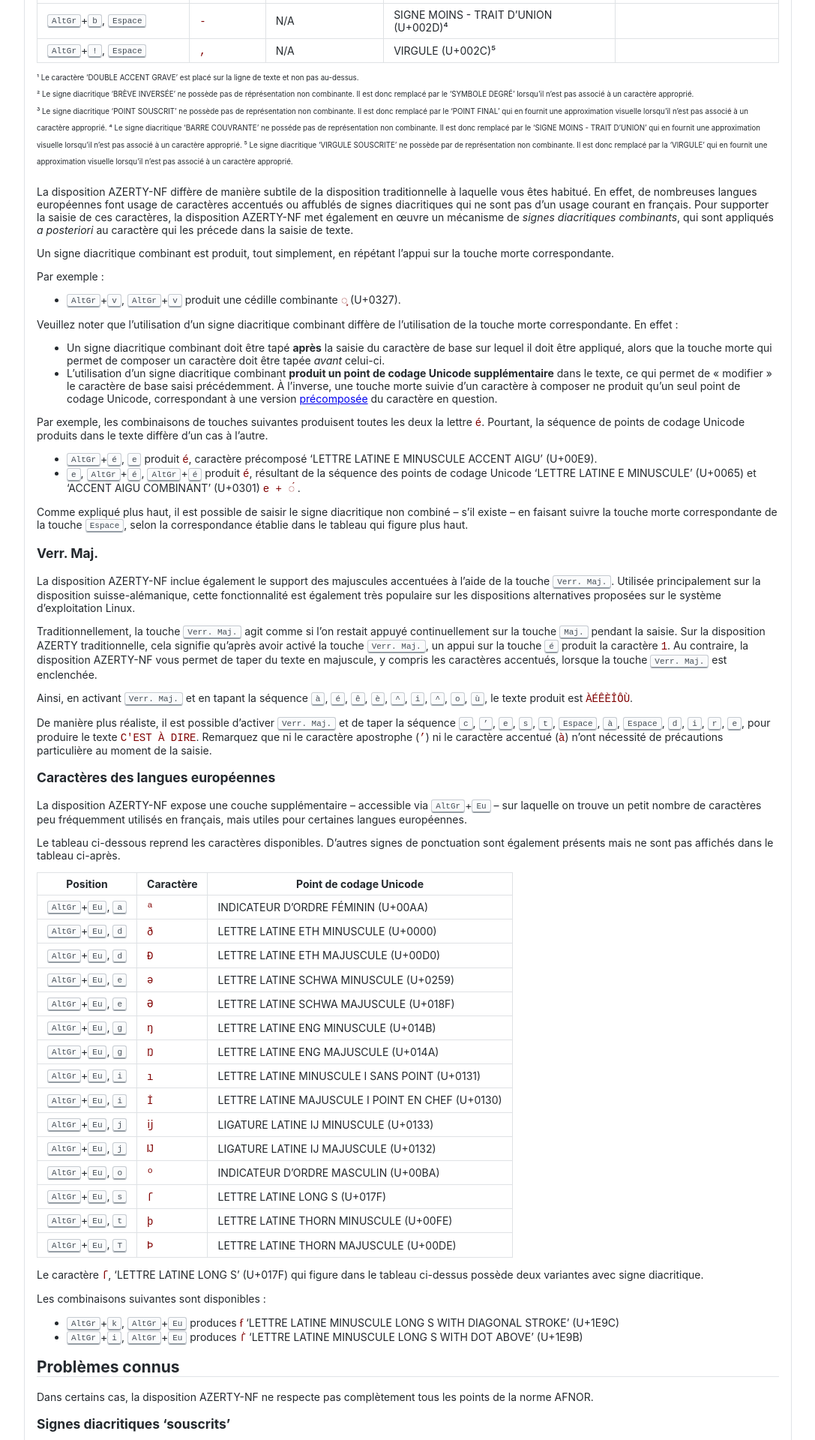
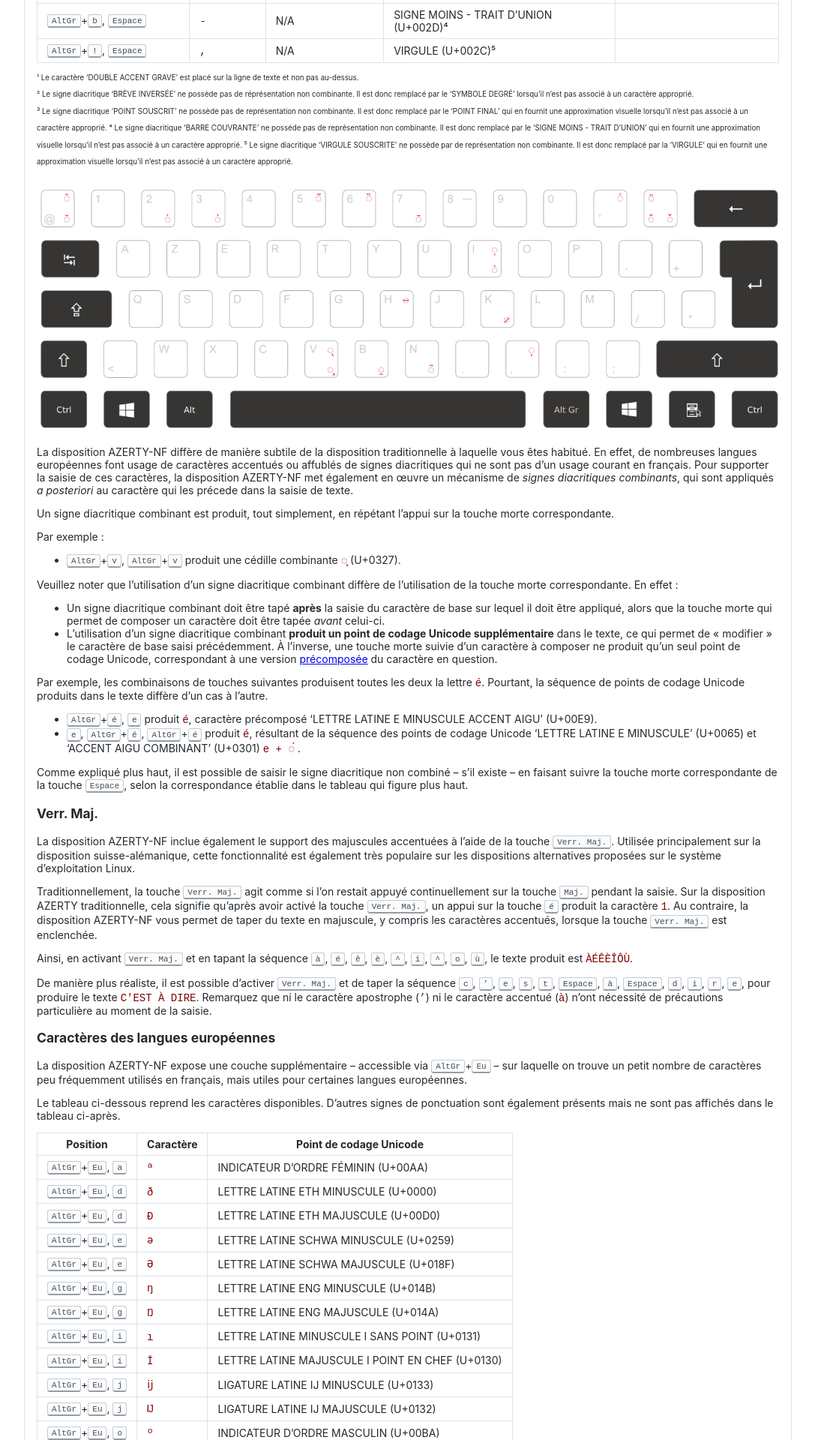
Before and after one commit to springcomp/optimized-azerty-win, a Jekyll site: the page built from index.md, in a window 1280 px wide. Shown: the part 3116-5036 px from the top of the page at 75% size, without its empty margins (96-1183 px from the left). Built offline with Jekyll 4.4.1, drawn with Linux system fonts in a browser that asks for light colours.

Commit message:
Displayed a keyboard layout with a focus on diacriticals.

```diff
--- a/index.md
+++ b/index.md
@@ -102,6 +102,8 @@ Les accents et diacritiques présents sont référencés dans le tableau ci-dess
 ⁵ Le signe diacritique 'VIRGULE SOUSCRITE' ne possède par de représentation non combinante. Il est donc remplacé par la 'VIRGULE' qui en fournit une approximation visuelle lorsqu’il n’est pas associé à un caractère approprié.
 </sup></sup>
 
+![](/assets/images/diacriticals.png)
+
 La disposition AZERTY-NF diffère de manière subtile de la disposition traditionnelle à laquelle vous êtes habitué. En effet, de nombreuses langues européennes font usage de caractères accentués ou affublés de signes diacritiques qui ne sont pas d’un usage courant en français. Pour supporter la saisie de ces caractères, la disposition AZERTY-NF met également en œuvre un mécanisme de _signes diacritiques combinants_, qui sont appliqués _a posteriori_ au caractère qui les précede dans la saisie de texte.
 
 Un signe diacritique combinant est produit, tout simplement, en répétant l’appui sur la touche morte correspondante.
```
Also changed, not shown: assets/images/diacriticals.png (added).
